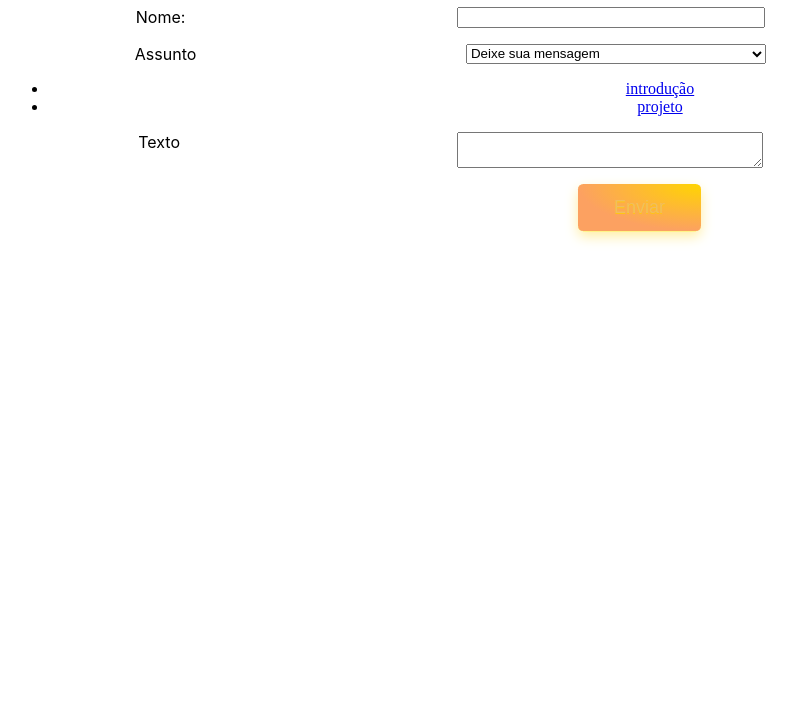
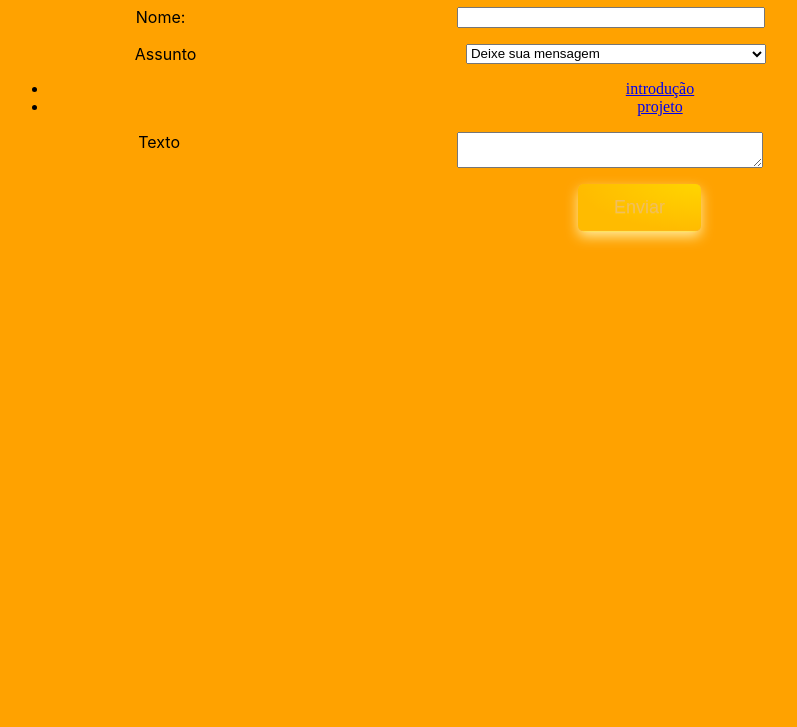
Before and after one commit to mariaeduard9283-sketch/como-ter-uma-carreira-sertaneja, a plain HTML site: page contato.html in a window 1280 px wide. Shown: the part 73-800 px from the top of the page, without its empty margins (0-797 px from the left). Drawn offline with Linux system fonts and the light colour scheme.

Commit message:
mudancas

```diff
--- a/styles.css
+++ b/styles.css
@@ -1,7 +1,7 @@
 body {
   border-radius: 100%;
-  background-color: #ffd500 0%;
-  color:  #0b0b0b 0%;
+  background-color: rgb(255, 162, 0);
+  color:#ffd500 0%;
   text-align: center;
 
 
@@ -40,7 +40,7 @@ button {
   border: 0;
   cursor: pointer;
   will-change: box-shadow,transform;
-   background: radial-gradient(100% 100% at 100% 0%, #ffd500 0%, #fca161 100% );
+   background: radial-gradient(100% 100% at 100% 0%, #ffd500 0%, rgb(255, 187, 0));
   box-shadow: 0px 0.01em 0.01em rgb(255, 251, 0), 0px 0.3em 0.7em -0.01em rgb(255, 238, 160), inset 0px -0.01em 0px rgb(247, 169, 91);
   padding: 0 2em;
   border-radius: 0.3em;
```
